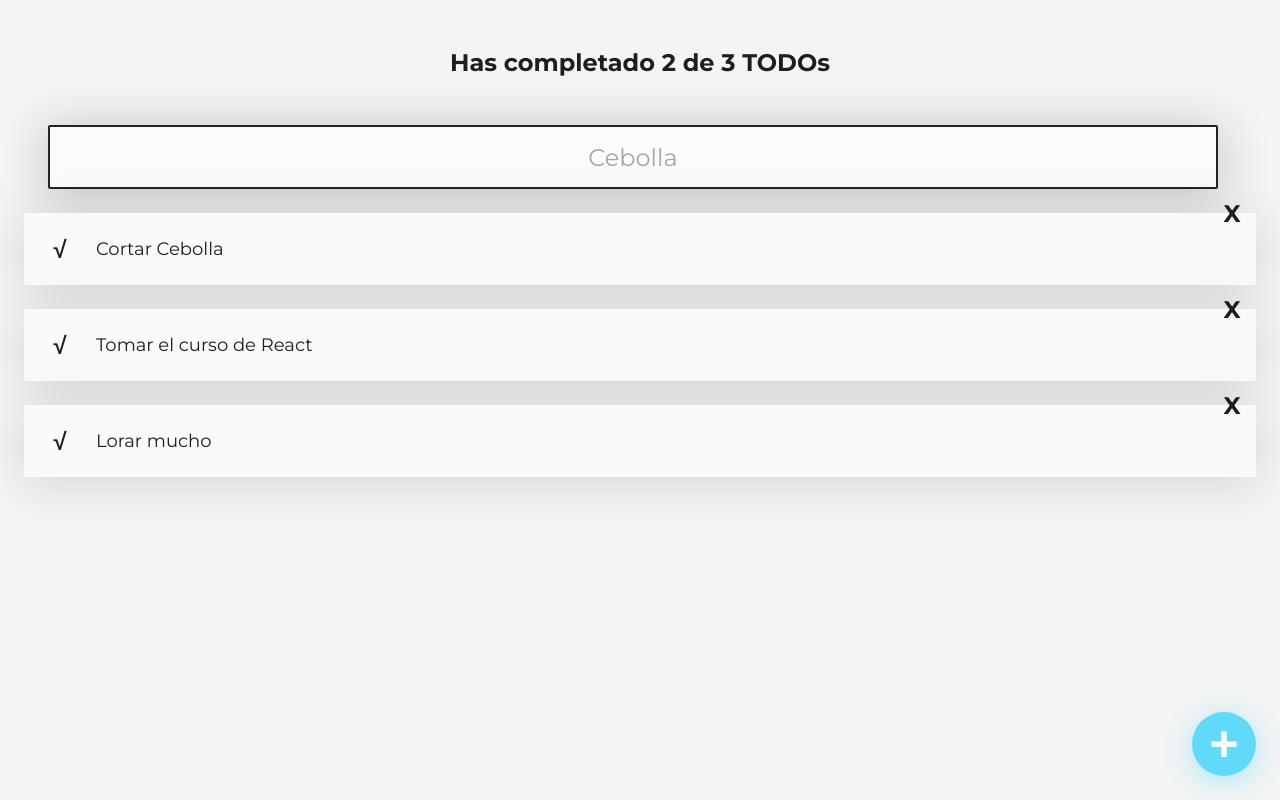
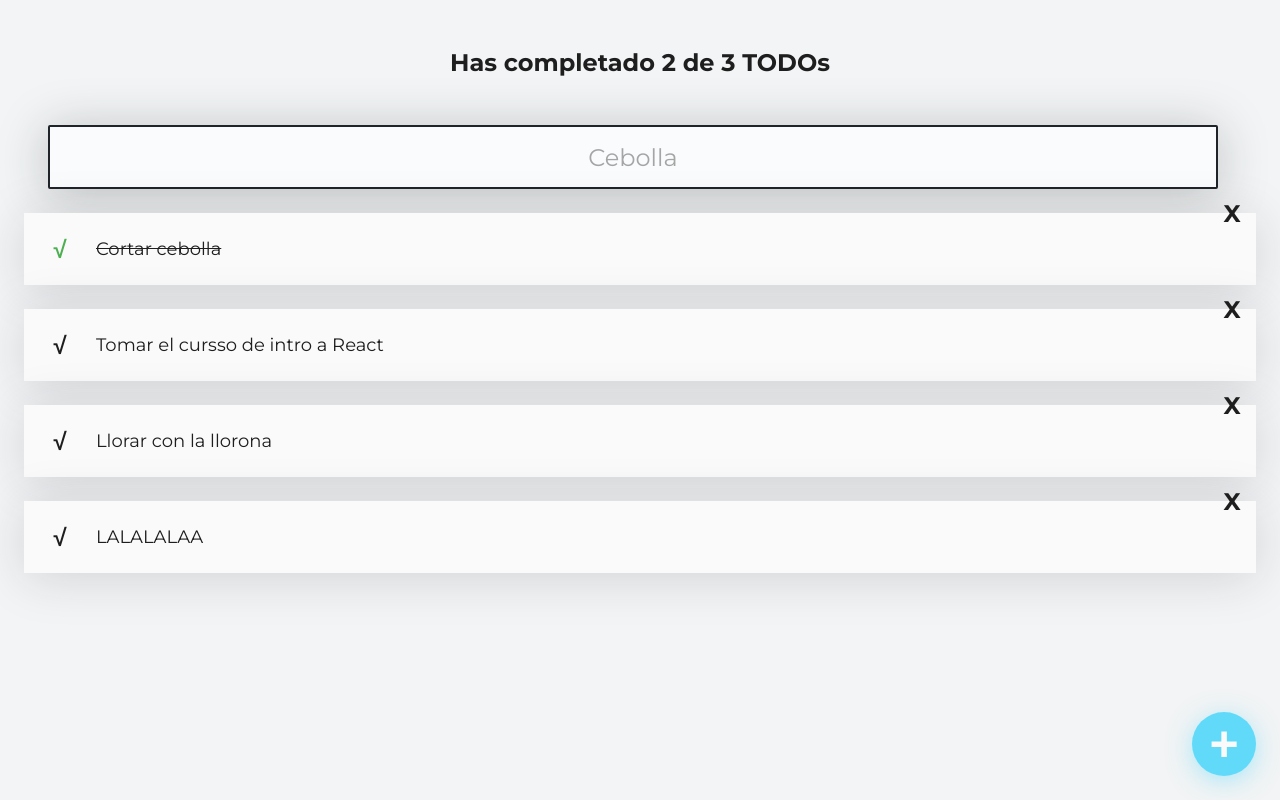
Before and after one commit to jrivillasalcedo/CursosReactPlatzi, a React (Create React App) app in the folder curso_intro_react/: page / in a window 1280 px wide. Built offline with nearby package versions, Linux system fonts and the light colour scheme.

Commit message:
feat: added events to components

```diff
--- a/curso_intro_react/src/App.js
+++ b/curso_intro_react/src/App.js
@@ -1,32 +1,36 @@
-// import logo from './logo.svg';
+import React from 'react';
+import { TodoCounter } from './TodoCounter';
+import { TodoSearch } from './TodoSearch';
+import { TodoList } from './TodoList';
+import { TodoItem } from './TodoItem';
+import { CreateTodoButton } from './CreateTodoButton';
 // import './App.css';
-import react from "react";
-import { TodoCounter } from "./TodoCounter";
-import { TodoSearch } from "./TodoSearch";
-import { TodoList } from "./TodoList";
-import { TodoItem } from "./TodoItem";
-import { CreateTodoButtom } from "./CreateTodoButton";
-
 
 const todos = [
-  { text: 'Cortar Cebolla', completed: true },
-  { text: 'Tomar el curso de React', completed: false },
-  { text: 'Lorar mucho', completed: false }
-]
+  { text: 'Cortar cebolla', completed: true },
+  { text: 'Tomar el cursso de intro a React', completed: false },
+  { text: 'Llorar con la llorona', completed: false },
+  { text: 'LALALALAA', completed: false },
+];
 
 function App() {
   return (
-    <react.Fragment>
+    <React.Fragment>
       <TodoCounter />
       <TodoSearch />
+
       <TodoList>
         {todos.map(todo => (
-          <TodoItem key={todo.text} text={todo.text} />
+          <TodoItem
+            key={todo.text}
+            text={todo.text}
+            completed={todo.completed}
+          />
         ))}
       </TodoList>
-      <CreateTodoButtom />
-    </react.Fragment>
 
+      <CreateTodoButton />
+    </React.Fragment>
   );
 }
 
--- a/curso_intro_react/src/CreateTodoButton.js
+++ b/curso_intro_react/src/CreateTodoButton.js
@@ -1,10 +1,19 @@
-import React from "react";
+import React from 'react';
 import './CreateTodoButton.css';
 
-function CreateTodoButtom(props){
-    return(
-        <button className="CreateTodoButton">+</button>
-    );
+function CreateTodoButton(props) {
+  const onClickButton = (msg) => {
+    alert(msg);
+  };
+
+  return (
+    <button
+      className="CreateTodoButton"
+      onClick={() => onClickButton('Aquí se debería abrir el modal')}
+    >
+      +
+    </button>
+  );
 }
 
-export { CreateTodoButtom};
+export { CreateTodoButton };
--- a/curso_intro_react/src/TodoItem.js
+++ b/curso_intro_react/src/TodoItem.js
@@ -1,16 +1,29 @@
-import React from "react";
+import React from 'react';
 import './TodoItem.css';
 
-function TodoItem(props){
+function TodoItem(props) {
+  const onComplete = () => {
+    alert('Ya completaste el todo ' + props.text);
+  };
+  const onDelete = () => {
+    alert('Borraste el todo ' + props.text);
+  };
+
   return (
     <li className="TodoItem">
-        <span className={`Icon Icon-check ${props.completed && 'Icon-check--active'}`}>
+      <span
+        className={`Icon Icon-check ${props.completed && 'Icon-check--active'}`}
+        onClick={onComplete}
+      >
         √
       </span>
       <p className={`TodoItem-p ${props.completed && 'TodoItem-p--complete'}`}>
         {props.text}
       </p>
-        <span className="Icon Icon-delete">
+      <span
+        className="Icon Icon-delete"
+        onClick={onDelete}
+      >
         X
       </span>
     </li>
--- a/curso_intro_react/src/TodoList.js
+++ b/curso_intro_react/src/TodoList.js
@@ -1,4 +1,4 @@
-import React from "react";
+import React from 'react';
 import './TodoList.css'
 
 function TodoList(props) {
@@ -10,4 +10,5 @@ function TodoList(props) {
     </section>
   );
 }
+
 export { TodoList };
--- a/curso_intro_react/src/TodoSearch.js
+++ b/curso_intro_react/src/TodoSearch.js
@@ -1,10 +1,18 @@
-import React from "react";
+import React from 'react';
 import './TodoSearch.css';
 
 function TodoSearch() {
-    return (
-        <input className="TodoSearch" placeholder="Cebolla"></input>
-    );
+  const onSearchValueChange = (event) => {
+    console.log(event.target.value);
+  };
+
+  return (
+    <input
+      className="TodoSearch"
+      placeholder="Cebolla"
+      onChange={onSearchValueChange}
+    />
+  );
 }
 
 export { TodoSearch };
```
Also changed, not shown: curso_intro_react/src/TodoCounter.css (+5 -5 lines), curso_intro_react/src/TodoCounter.js (+4 -4 lines), curso_intro_react/src/TodoList.css (+4 -4 lines), curso_intro_react/src/App.css (line endings or trailing spaces), curso_intro_react/src/CreateTodoButton.css (indentation only), curso_intro_react/src/TodoItem.css (indentation only), curso_intro_react/src/TodoSearch.css (indentation only). Lines whose indentation alone changed are shown as unchanged.
